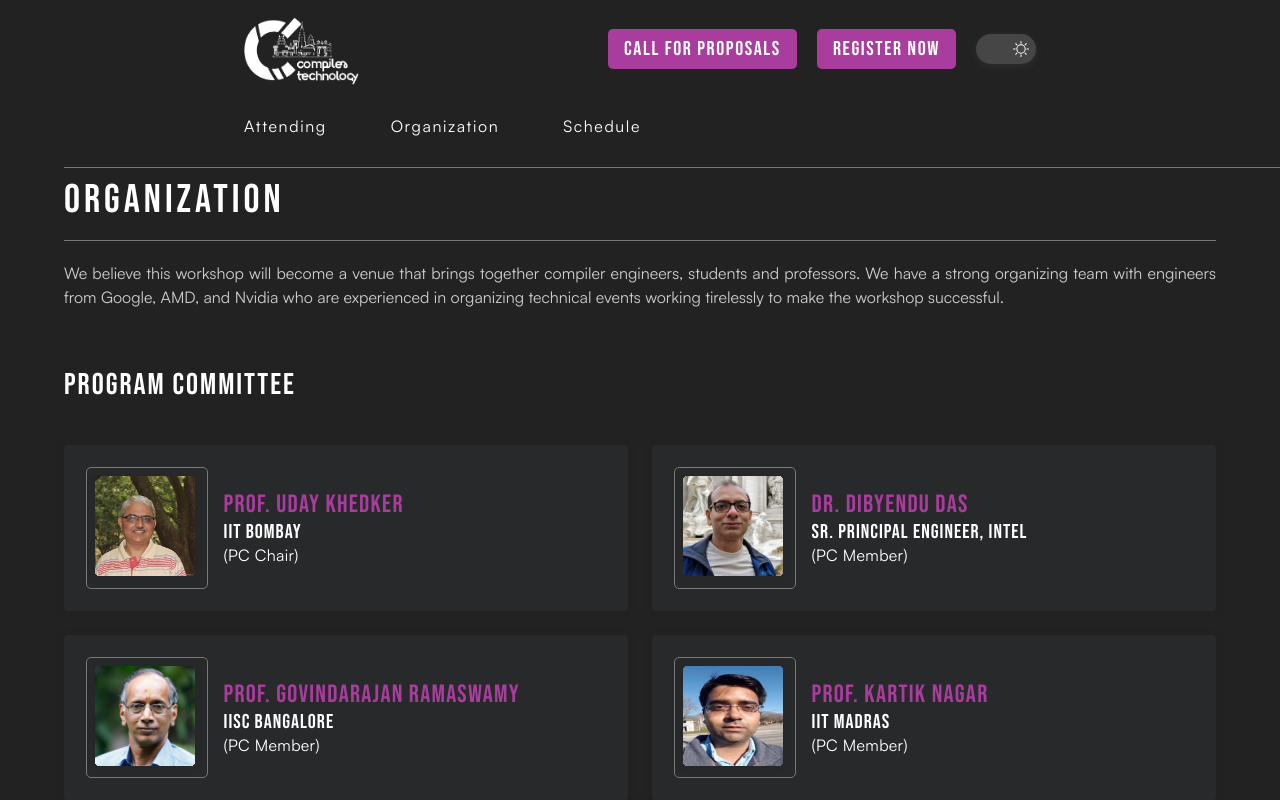
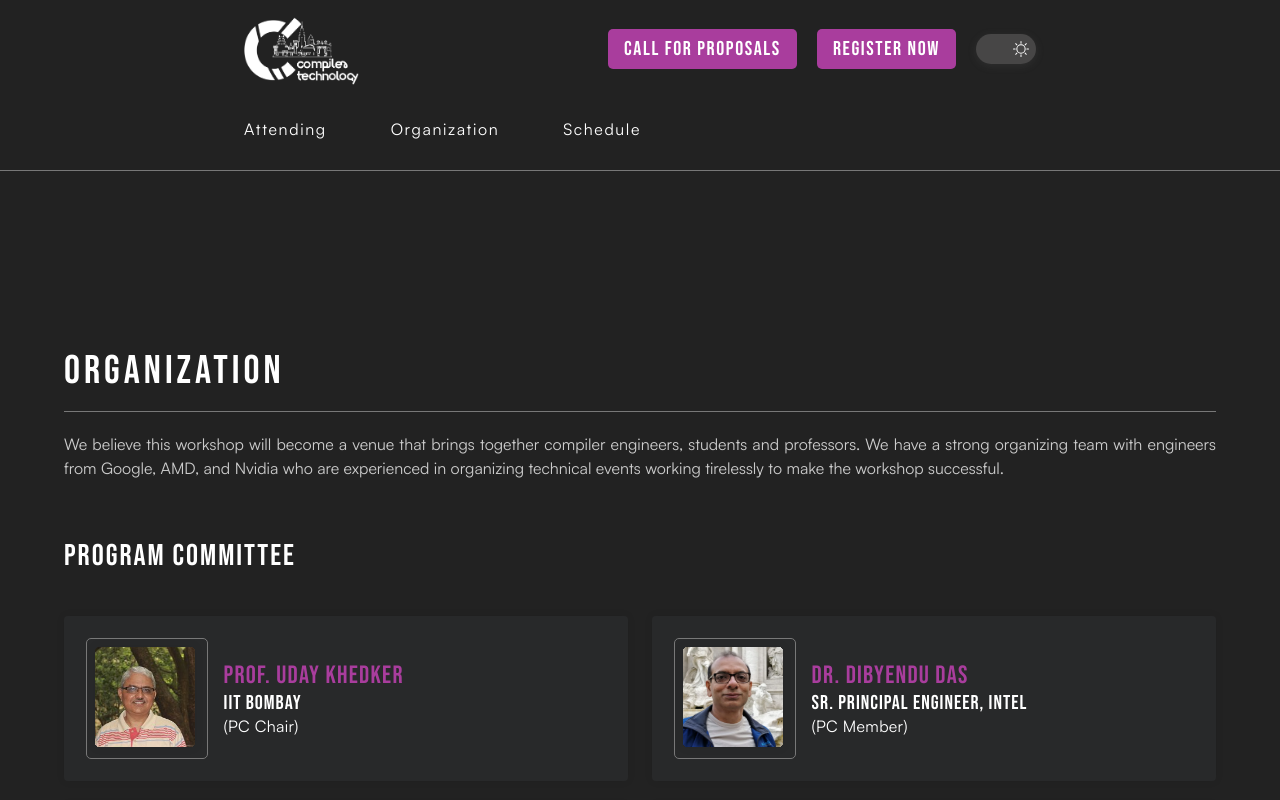
Before and after one commit to compilertech/compilertech-fe, a React (Vite) app: page /organization in a window 1280 px wide. Shown: the top 800 px of the page. Built offline with nearby package versions, Linux system fonts and the light colour scheme; the HTML template or start-up script is replaced by a standard one.

Commit message:
fix:hero options

```diff
--- a/src/App.tsx
+++ b/src/App.tsx
@@ -18,6 +18,7 @@ import { GlobalStyle, MOBILE_BREAKPOINT } from "./styles/GlobalStyle";
 import { darkTheme, lightTheme } from "./styles/theme";
 import { useThemeDetector } from "./utils/detectBrowserTheme";
 import Attending from "./components/Attending";
+import HeroOptions from "./components/HeroOptions";
 function App() {
   const [theme, setTheme] = useState(localStorage.getItem("theme") ?? "dark");
   const isBrowserDarkTheme = useThemeDetector();
@@ -55,6 +56,8 @@ function App() {
         <HeaderWrapper>
           <Header onClick={toggleTheme} theme={theme} />
         </HeaderWrapper>
+        <HeroOptions />
+        <Headerborder />
         <Routes>
           <Route
             path="/"
@@ -115,5 +118,10 @@ const Main = styled.main`
     flex-direction: column;
   }
 `;
+const Headerborder = styled.div`
+  height: 0.8px;
+  width: 100vw;
+  background-color: ${({ theme }) => theme.navborder};
+`;
 
 export default App;
--- a/src/components/Header.tsx
+++ b/src/components/Header.tsx
@@ -90,8 +90,6 @@ const Header: React.FC<Props> = (props: Props) => {
             <span />
           </Hamburger>
         </NavbarWrapper>
-        <HeroOptions />
-        <Headerborder />
       </NavBar>
       {width > 786 && (
         <RegisterModal onClose={toggleModal} hidden={!isModalOpen} />
@@ -100,11 +98,7 @@ const Header: React.FC<Props> = (props: Props) => {
   );
 };
 
-const Headerborder = styled.div`
-  height: 0.8px;
-  width: 100vw;
-  background-color: ${({ theme }) => theme.navborder};
-`;
+
 
 const StyledButton = styled(Button)`
   color: white !important;
--- a/src/components/HeroOptions.tsx
+++ b/src/components/HeroOptions.tsx
@@ -9,6 +9,7 @@ const Section = styled.section`
   justify-content: flex-start;
   /* border-bottom: 1px solid ${({ theme }) => theme.imageborder}; */
   padding: 0 11.25rem;
+  margin-top:100px;
 `;
 
 const OptionText = styled.div`
```
